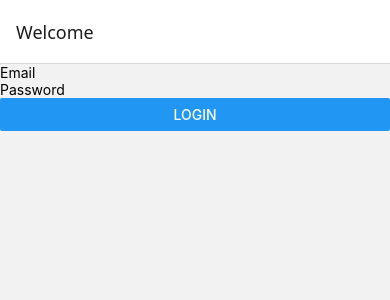
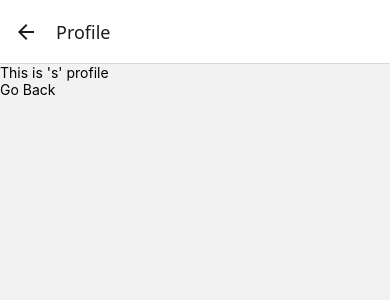
Before and after one commit to thotocdonm/TrelloClone, a React Native app: screen /Profile in a window 390 px wide. Before the commit this address had no page. Shown: the top 300 px of the page. Built offline with nearby package versions, Linux system fonts and the light colour scheme.

Commit message:
setup navigation

```diff
--- a/src/navigation/AppNavigator.tsx
+++ b/src/navigation/AppNavigator.tsx
@@ -1,6 +1,7 @@
 import { NavigationContainer } from "@react-navigation/native";
 import { createNativeStackNavigator } from "@react-navigation/native-stack";
 import LoginScreen from "../screens/LoginScreen";
+import ProfileScreen from "../screens/ProfileScreen";
 
 
 const Stack = createNativeStackNavigator();
@@ -15,6 +16,13 @@ const AppNavigator = () => {
                     options={{title:"Welcome"}}
                 >
                 </Stack.Screen>
+                <Stack.Screen
+                    name="Profile"
+                    component={ProfileScreen}
+
+                >
+
+                </Stack.Screen>
             </Stack.Navigator>
         </NavigationContainer>
     )
--- a/src/screens/LoginScreen.tsx
+++ b/src/screens/LoginScreen.tsx
@@ -1,16 +1,28 @@
+import { useNavigation } from '@react-navigation/native';
+import { NativeStackNavigationProp } from '@react-navigation/native-stack';
 import React, { useState } from 'react';
 import { View, TextInput, Button, Alert } from 'react-native';
+
+type RootStackParamList = {
+    Login: undefined;
+    Profile: { name: string };
+  };
+
+  type NavigationProp = NativeStackNavigationProp<RootStackParamList, 'Login'>;
 
 const LoginScreen = () => {
   const [email, setEmail] = useState('');
   const [password, setPassword] = useState('');
+  const navigation = useNavigation<NavigationProp>();
 
 
   return (
     <View>
       <TextInput placeholder="Email" value={email} onChangeText={setEmail} />
       <TextInput placeholder="Password" secureTextEntry value={password} onChangeText={setPassword} />
-      <Button title="Login" />
+      <Button title="Login" onPress={() =>
+        navigation.navigate('Profile',{name:'Son'})
+      } />
     </View>
   );
 };
--- /dev/null
+++ b/src/screens/ProfileScreen.tsx
@@ -0,0 +1,20 @@
+import { RouteProp, useNavigation, useRoute } from "@react-navigation/native";
+import { Text, View } from "react-native";
+
+type RouteParams = {
+    name: string;
+  };
+
+const ProfileScreen = () => {
+    const navigation = useNavigation();
+    const route = useRoute<RouteProp<{params:RouteParams}>>();
+    const { name } = route.params || {};
+    return (
+        <View>
+            <Text>This is {name}'s' profile</Text>
+            <Text onPress={()=>navigation.goBack()}>Go Back</Text>
+        </View>
+    )
+  };
+
+  export default ProfileScreen
```
